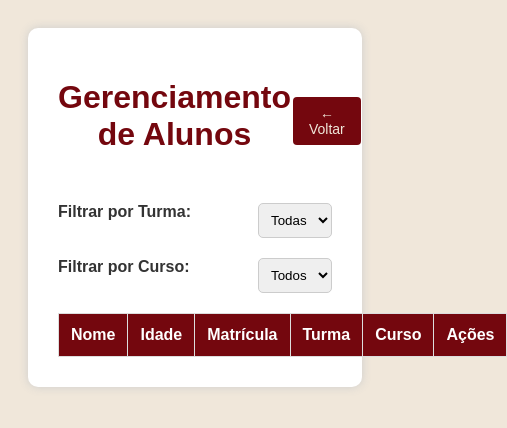
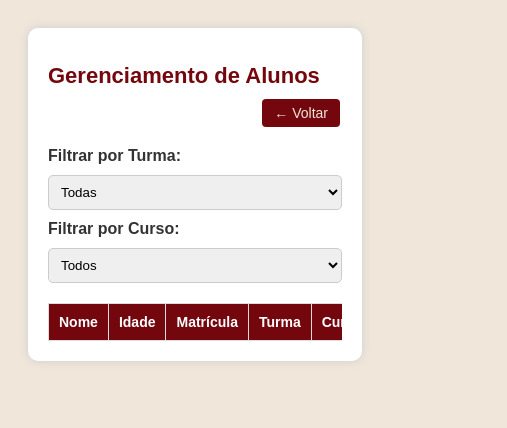
Before and after one commit to pablofacanha/Sistema_Escolar, a plain HTML site: page home.html in a window 390 px wide. Shown: the whole page, 507 px wide, since content can reach past the window. Drawn offline with Linux system fonts and the light colour scheme.

Commit message:
Update stylehome.css
Resposividade para Mobile

```diff
--- a/css/stylehome.css
+++ b/css/stylehome.css
@@ -142,3 +142,54 @@ button:hover {
   background-color: #5bc0de;
   color: white;
 }
+
+
+
+/* Responsividade para telas de até 768px */
+@media (max-width: 768px) {
+  .container {
+    padding: 20px;
+  }
+
+  .header {
+    flex-direction: column;
+    align-items: flex-start;
+  }
+
+  .header h1 {
+    text-align: left;
+    font-size: 22px;
+    margin-bottom: 10px;
+  }
+
+  #btn-voltar {
+    align-self: flex-end;
+    font-size: 14px;
+    padding: 6px 12px;
+  }
+
+  .filtros {
+    flex-direction: column;
+    align-items: stretch;
+    gap: 10px;
+  }
+
+  table {
+    display: block;
+    overflow-x: auto;
+    width: 100%;
+  }
+
+  table thead {
+    min-width: 600px; /* Largura mínima para manter estrutura da tabela */
+  }
+
+  table th, table td {
+    padding: 10px;
+    font-size: 14px;
+  }
+
+  .modal-conteudo {
+    width: 90%;
+  }
+}
```
